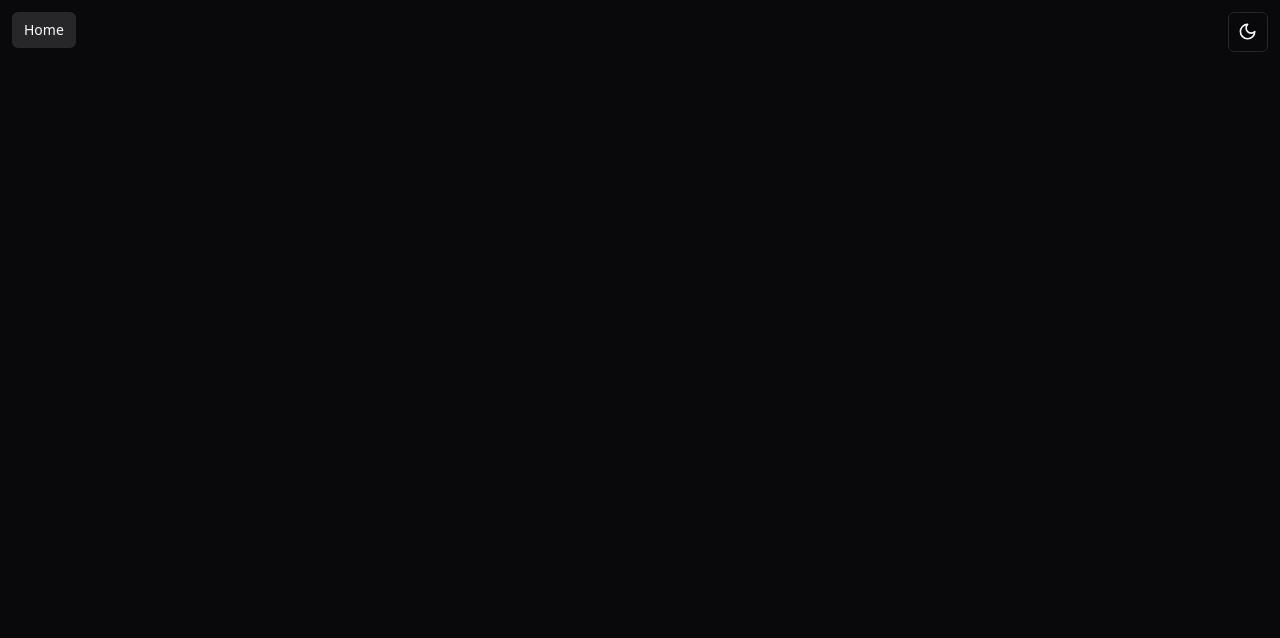
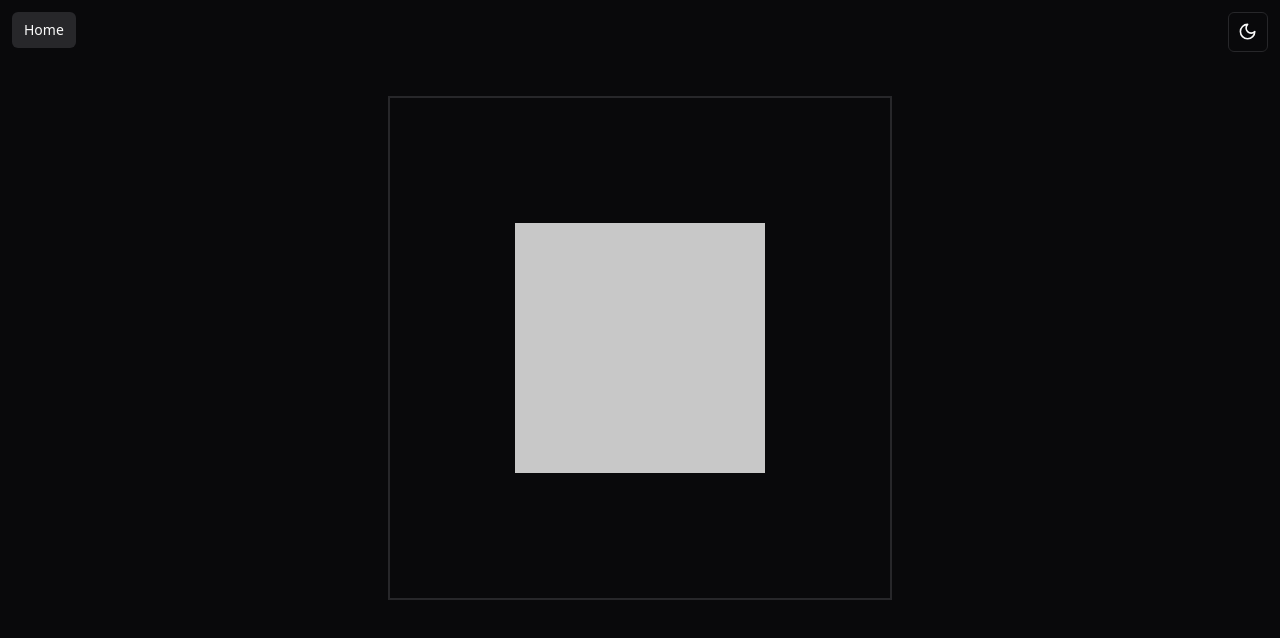
Before and after one commit to forrestwilkins/portfolio, a React (Vite) app: page /canvas in a window 1280 px wide. Shown: the top 638 px of the page. Built offline with nearby package versions, Linux system fonts and the light colour scheme.

Commit message:
feat: draw gray square in canvas

```diff
--- a/src/components/shared/canvas.tsx
+++ b/src/components/shared/canvas.tsx
@@ -1,8 +1,28 @@
-import { useRef } from 'react';
+import { useEffect, useRef } from 'react';
 
-const Canvas = () => {
-  const canvasRef = useRef(null);
+interface Props {
+  width?: number;
+  height?: number;
+  onMount?(canvas: HTMLCanvasElement): void;
+  className?: string;
+}
 
-  return <canvas ref={canvasRef} />;
+const Canvas = ({ width = 250, height = 250, onMount, className }: Props) => {
+  const canvasRef = useRef<HTMLCanvasElement | null>(null);
+
+  useEffect(() => {
+    if (canvasRef.current && onMount) {
+      onMount(canvasRef.current);
+    }
+  }, [onMount]);
+
+  return (
+    <canvas
+      width={width}
+      height={height}
+      ref={canvasRef}
+      className={className}
+    />
+  );
 };
 export default Canvas;
--- a/src/pages/canvas-page.tsx
+++ b/src/pages/canvas-page.tsx
@@ -1,10 +1,30 @@
 import Canvas from '@/components/shared/canvas';
 
 const CanvasPage = () => {
+  const handleCanvasMount = (canvas: HTMLCanvasElement) => {
+    const context = canvas.getContext('2d');
+    if (!context) {
+      return;
+    }
+
+    context.fillRect(
+      canvas.width * 0.25,
+      canvas.height * 0.25,
+      canvas.width * 0.5,
+      canvas.height * 0.5,
+    );
+    context.fillStyle = 'rgb(200, 200, 200)';
+  };
+
   return (
-    <>
-      <Canvas />
-    </>
+    <div className="flex justify-center">
+      <Canvas
+        width={500}
+        height={500}
+        className="border-2"
+        onMount={handleCanvasMount}
+      />
+    </div>
   );
 };
 
```
